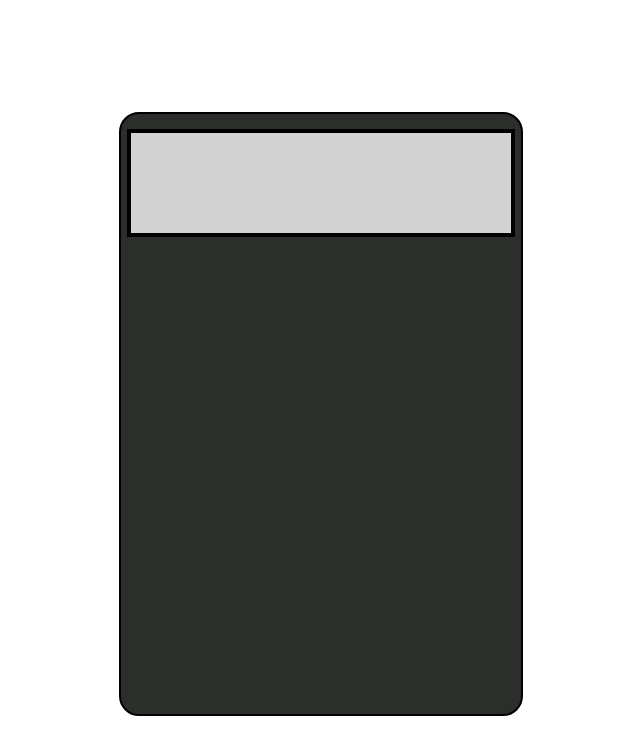
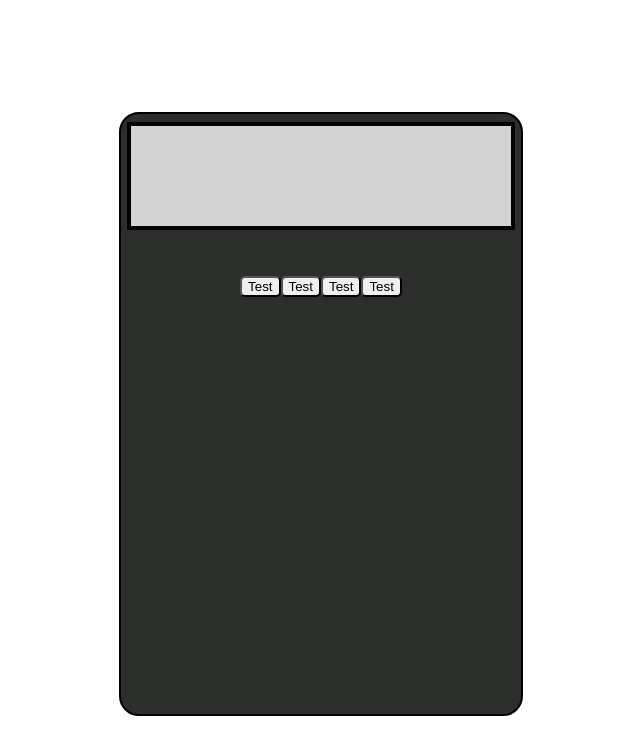
Before and after one commit to NetherStone/odin-calculator, a plain HTML site: page index.html in a window 1280 px wide. Shown: the whole page, without its empty margins (319-959 px from the left). Drawn offline with Linux system fonts and the light colour scheme.

Commit message:
Added some test buttons.

```diff
--- a/index.html
+++ b/index.html
@@ -12,7 +12,12 @@
             <div class="inner" id="bigSize">
                 <div id="display"></div>
             </div>
-            <div class="inner"></div>
+            <div class="inner">
+                <button type="button">Test</button>
+                <button type="button">Test</button>
+                <button type="button">Test</button>
+                <button type="button">Test</button>
+            </div>
             <div class="inner"></div>
             <div class="inner"></div>
             <div class="inner"></div>
--- a/style.css
+++ b/style.css
@@ -25,7 +25,7 @@ body {
 }
 
 #bigSize {
-    flex: 1.5;
+    flex: 1.31;
 }
 
 #display {
@@ -35,3 +35,7 @@ body {
     border: 4px solid;
     border-color: black;
 }
+
+button {
+    border-radius: 5px;
+}
```
